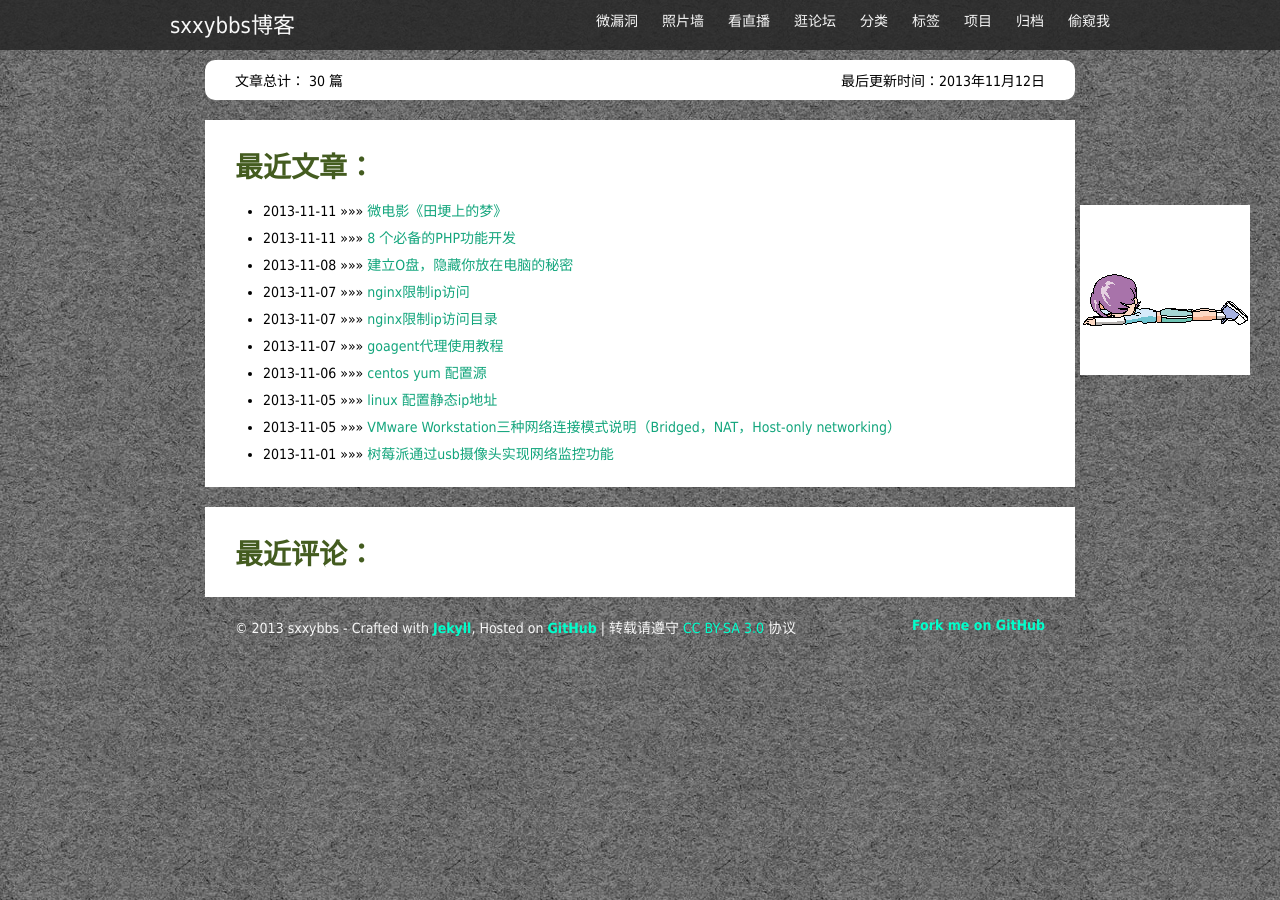
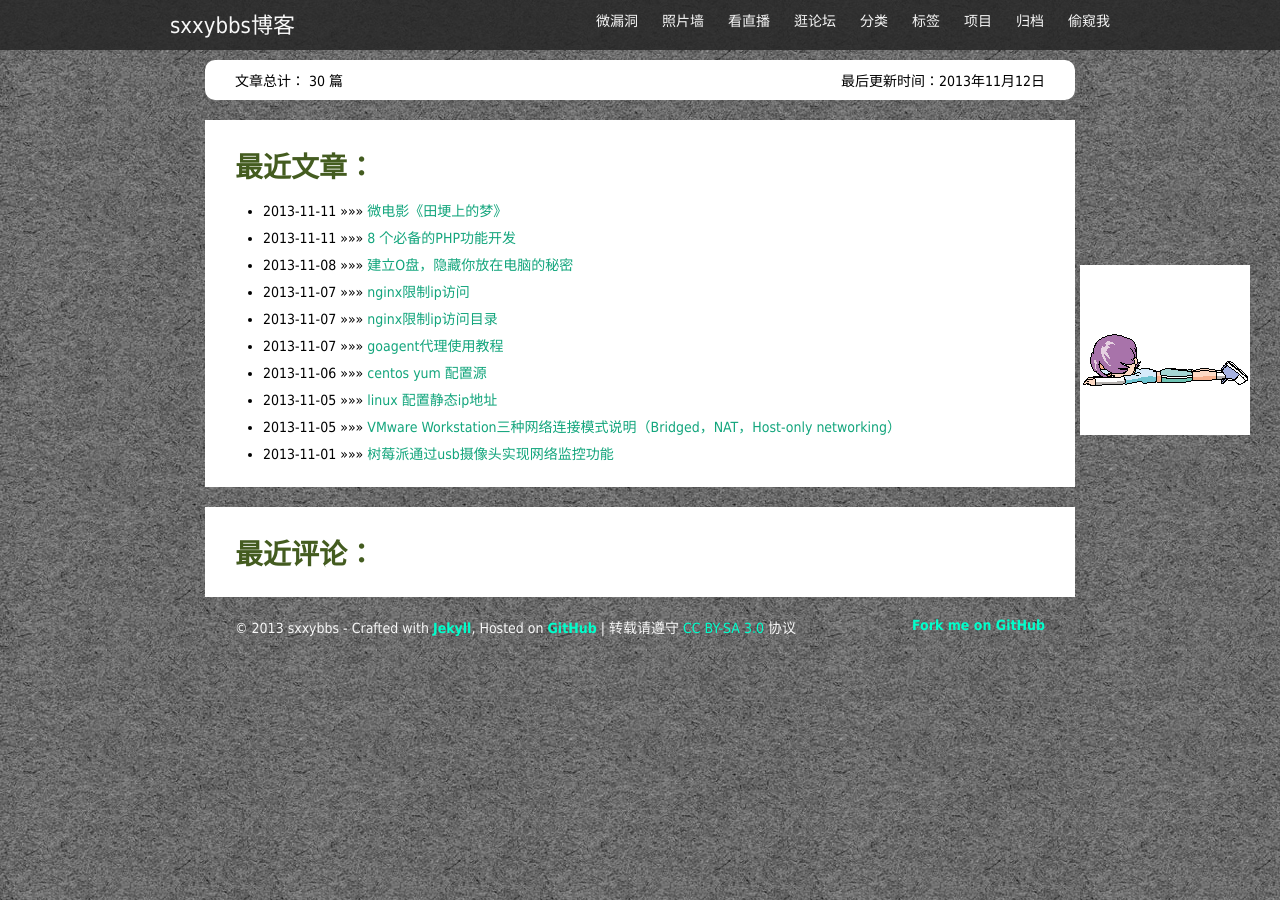
Before and after one commit to sxxybbs/sxxybbs.github.com, a Jekyll site: the page built from index.html, in a window 1280 px wide. Built offline with Jekyll 4.4.1, drawn with Linux system fonts in a browser that asks for light colours; nearby versions of some CDN libraries; library files that are not in the unit come from our copies; Markdown is read by kramdown in place of the engine named in the settings; comment, search, counter and statistics services are not loaded.

Commit message:
footer.html

```diff
--- a/_includes/footer.html
+++ b/_includes/footer.html
@@ -10,7 +10,7 @@
           </strong>
         </span>
     </div>
-	<div id='sport' style="top: 200px; position: fixed; right: 10px;"></div>
+	<div id='sport' style="top: 260px; position: fixed; right: 10px;"></div>
 	<script type="text/javascript">
 	var i=parseInt(Math.random()*10+1);
 	document.getElementById('sport').innerHTML="<img src='/assets/img/sport/"+i+".gif'>";
```
